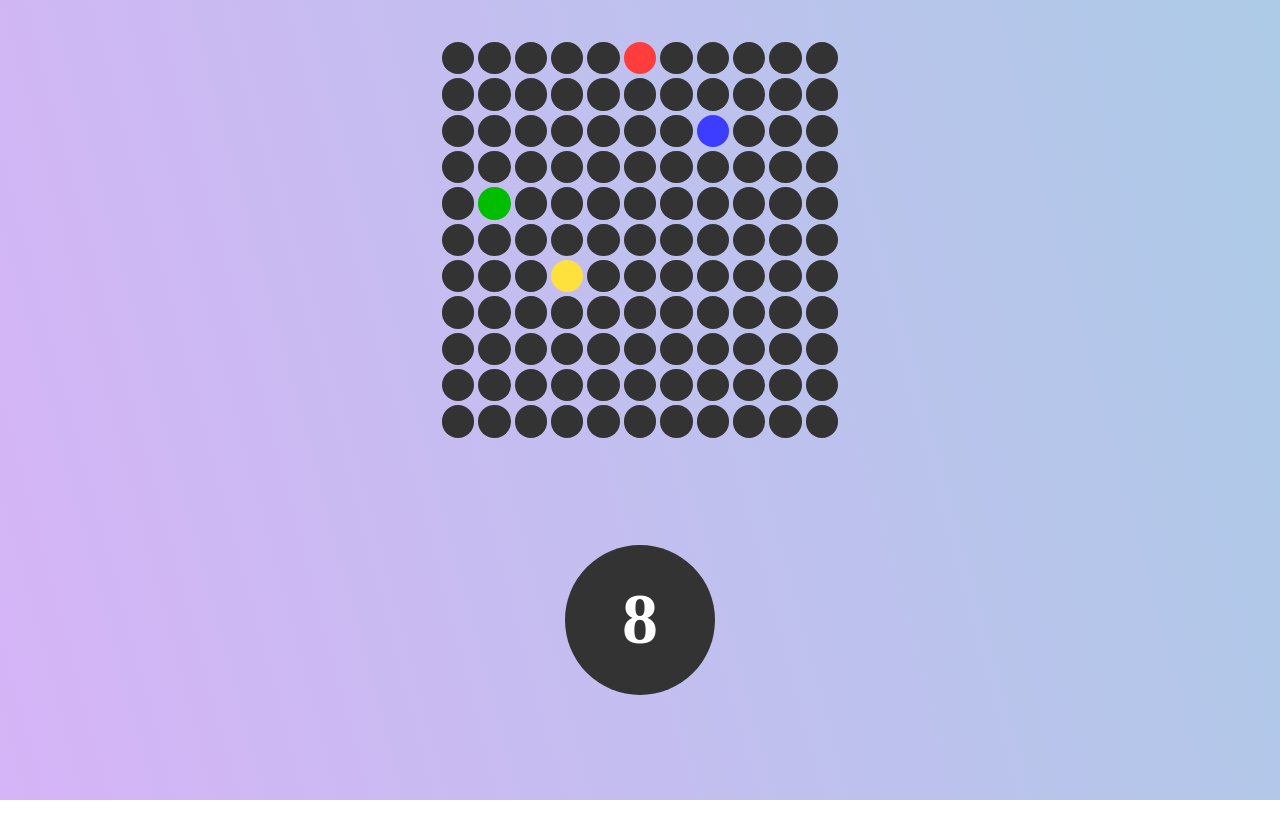
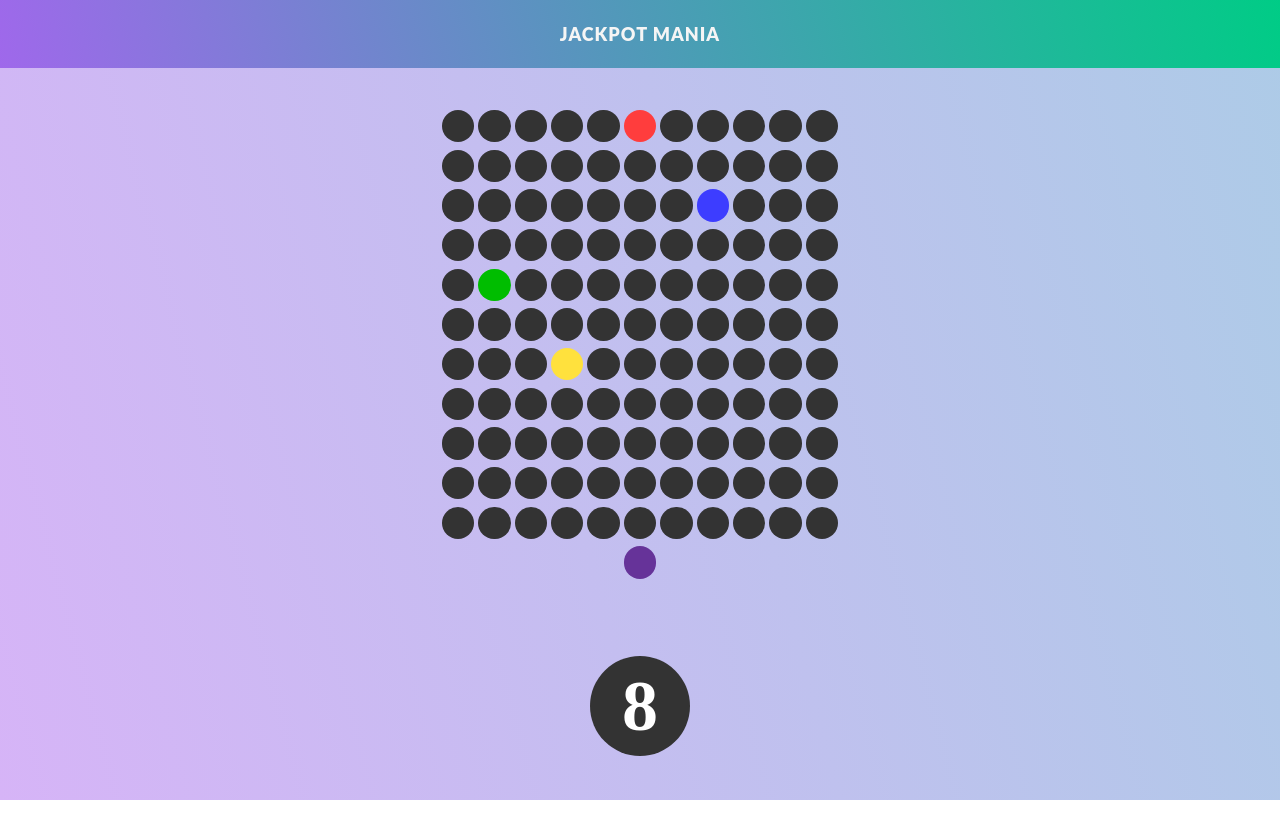
Before and after one commit to tuanhuynht1/jackpot-game, an Angular app: page / in a window 1280 px wide. Shown: the top 838 px of the page. Before the commit the page ends 800 px from the top, so only its background shows below. Built offline with nearby package versions, Linux system fonts and the light colour scheme.

Commit message:
more styling

```diff
--- a/src/app/main-page/main-page.component.html
+++ b/src/app/main-page/main-page.component.html
@@ -1,4 +1,8 @@
 <div class="root">
+  <div class="top-bar">
+    <h1>Jackpot Mania</h1>
+  </div>
+
   <div class="main">
       <div class="container">
           <div id="grid">
@@ -10,7 +14,11 @@
                   [class.bullet]="bulletIndex.i === i && j === 5">
                 </div>
               </div>
+              <div class="row">
+                <div class="circle shooter"></div>
               </div>
+          </div>
+
       </div>
 
       <div id="controller">
--- a/src/app/main-page/main-page.component.scss
+++ b/src/app/main-page/main-page.component.scss
@@ -8,6 +8,26 @@
     height:100%;
     align-items: center;
   }
+
+  .top-bar {
+    display: flex;
+    width: 100%;
+    height: 68px;
+    background: linear-gradient(75deg, rgb(159, 104, 235), #00cc86);
+
+    // Horizontally and vertically center the text
+    justify-content: center;
+    align-items: center;
+
+    h1 {
+        font-family: 'Lato';
+        font-size: 18px;
+        letter-spacing: 1px;
+        font-weight: 900;
+        text-transform: uppercase;
+        color: whitesmoke;
+    }
+}
 
 }
 .container {
@@ -54,11 +74,18 @@
 
         &.hit {
           transform: scale(.5);
+          transition: transform .5s ease-in;
+
         }
 
         &.bullet {
           background-color: lighten(whitesmoke, 12%);
           transform: scale(1);
+        }
+
+        &.shooter {
+          margin: .5% 46%;
+          background-color: rebeccapurple;
         }
       }
     }
@@ -75,13 +102,14 @@
 
     .trigger {
         display: flex;
-        width: 150px;
-        height: 150px;
+        width: 100px;
+        height: 100px;
         border-radius: 50%;
         background-color: #333;
         flex-direction: column;
         justify-content: center;
         cursor: pointer;
+        margin-top: 0;
 
         ::selection { background: transparent; }
 
--- a/src/index.html
+++ b/src/index.html
@@ -2,7 +2,7 @@
 <html lang="en">
 <head>
   <meta charset="utf-8">
-  <title>Jackpot Game</title>
+  <title>Jackpot Mania</title>
   <base href="/">
   <meta name="viewport" content="width=device-width, initial-scale=1">
   <link rel="icon" type="image/x-icon" href="favicon.ico">
```
Lines whose indentation alone changed are shown as unchanged.
